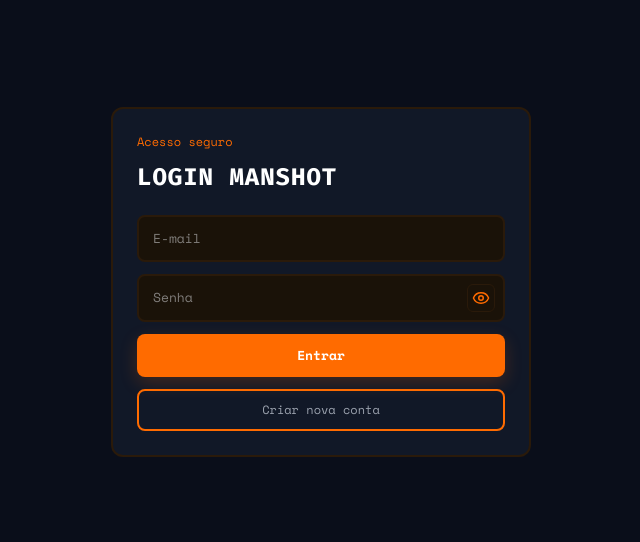
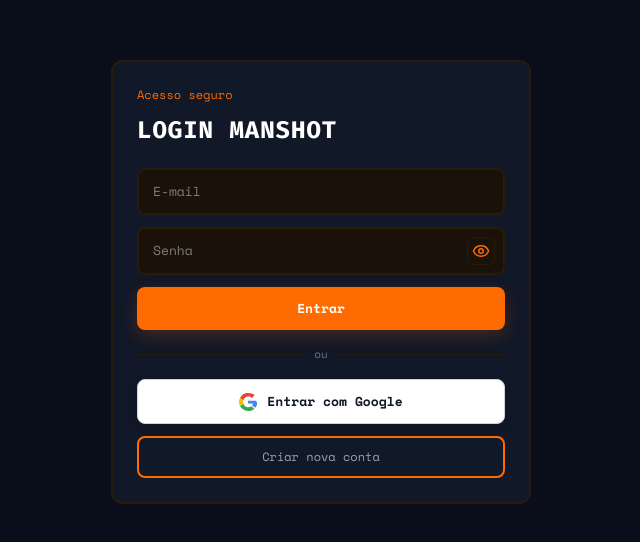
Before and after one commit to mandre-dev/manshot, a React (Vite) app in the folder dashboard/: page /login in a window 1280 px wide. Shown: the part 118-660 px from the top of the page, without its empty margins (319-959 px from the left). Built offline with nearby package versions, Linux system fonts and the light colour scheme.

Commit message:
feat: add google login flow

```diff
--- a/dashboard/src/pages/Login.jsx
+++ b/dashboard/src/pages/Login.jsx
@@ -1,7 +1,19 @@
 import { useEffect, useState } from 'react'
 import { useNavigate } from 'react-router-dom'
 import { Eye, EyeOff } from 'lucide-react'
-import { checkCredentials, login, register, saveToken } from '../services/api'
+import { useGoogleLogin } from '@react-oauth/google'
+import { checkCredentials, googleLogin, login, register, saveToken } from '../services/api'
+
+function GoogleMark() {
+  return (
+    <svg width="18" height="18" viewBox="0 0 48 48" aria-hidden="true">
+      <path fill="#EA4335" d="M24 9.5c4.2 0 7.5 1.3 10.2 3.8l7.6-7.6C37.2 1.8 31 0 24 0 14.8 0 6.8 5.3 2.7 13l8.8 6.8C13.5 13.4 18.2 9.5 24 9.5z" />
+      <path fill="#4285F4" d="M46.5 24.6c0-1.5-.1-2.6-.4-3.8H24v7.2h13c-.3 2-.8 3.6-2.1 4.9l8 6.2c4.7-4.4 7.6-10.9 7.6-18.5z" />
+      <path fill="#FBBC05" d="M11.5 28.8a14.5 14.5 0 0 1 0-9.6l-8.8-6.8A24 24 0 0 0 0 24c0 3.8.9 7.4 2.7 11.1l8.8-6.3z" />
+      <path fill="#34A853" d="M24 48c6.9 0 12.8-2.3 17.1-6.2l-8-6.2c-2.2 1.5-5.2 2.6-9.1 2.6-5.8 0-10.5-3.9-12.3-9.3l-8.8 6.7C6.8 42.7 14.8 48 24 48z" />
+    </svg>
+  )
+}
 
 const inputStyle = {
   background: '#1a1208',
@@ -25,7 +37,13 @@
   const [showPassword, setShowPassword] = useState(false)
   const [showConfirmPassword, setShowConfirmPassword] = useState(false)
   const [isPrimaryPressed, setIsPrimaryPressed] = useState(false)
+  const [isPrimaryHovered, setIsPrimaryHovered] = useState(false)
   const [isSecondaryPressed, setIsSecondaryPressed] = useState(false)
+  const [isSecondaryHovered, setIsSecondaryHovered] = useState(false)
+  const [isGoogleHovered, setIsGoogleHovered] = useState(false)
+  const [isGooglePressed, setIsGooglePressed] = useState(false)
+  const [isPasswordToggleHovered, setIsPasswordToggleHovered] = useState(false)
+  const [isConfirmToggleHovered, setIsConfirmToggleHovered] = useState(false)
   const [focusedField, setFocusedField] = useState('')
   const [hasInvalidCredentials, setHasInvalidCredentials] = useState(false)
   const [credentialStatus, setCredentialStatus] = useState('idle')
@@ -160,6 +178,28 @@
     setCredentialStatus('idle')
   }
 
+  const startGoogleLogin = useGoogleLogin({
+    scope: 'openid email profile',
+    onSuccess: async (tokenResponse) => {
+      setError('')
+      setLoading(true)
+      try {
+        const res = await googleLogin(tokenResponse.access_token)
+        saveToken(res.data.access_token)
+        navigate('/', { replace: true })
+      } catch (err) {
+        const apiMessage = err?.response?.data?.detail
+        setError(typeof apiMessage === 'string' && apiMessage.trim() ? apiMessage : 'Não foi possível entrar com Google')
+      } finally {
+        setLoading(false)
+      }
+    },
+    onError: () => {
+      setError('Falha ao autenticar com Google')
+      setLoading(false)
+    },
+  })
+
   return (
     <div style={{
       minHeight: '100vh',
@@ -221,7 +261,6 @@
                 position: 'absolute',
                 right: '10px',
                 top: '50%',
-                transform: 'translateY(-50%)',
                 background: '#1a1208',
                 border: '1px solid #2a1a0a',
                 borderRadius: '6px',
@@ -230,13 +269,18 @@
                 color: '#FF6B00',
                 display: 'flex',
                 alignItems: 'center',
-                justifyContent: 'center'
+                justifyContent: 'center',
+                transform: isPasswordToggleHovered ? 'translateY(calc(-50% - 1px)) scale(1.04)' : 'translateY(-50%) scale(1)',
+                boxShadow: isPasswordToggleHovered ? '0 6px 16px rgba(255,107,0,0.14)' : 'none',
+                transition: 'all 0.12s ease'
               }}
               onMouseEnter={e => {
+                setIsPasswordToggleHovered(true)
                 e.currentTarget.style.background = '#2a1a0a'
                 e.currentTarget.style.borderColor = '#FF6B0044'
               }}
               onMouseLeave={e => {
+                setIsPasswordToggleHovered(false)
                 e.currentTarget.style.background = '#1a1208'
                 e.currentTarget.style.borderColor = '#2a1a0a'
               }}
@@ -265,7 +309,6 @@
                   position: 'absolute',
                   right: '10px',
                   top: '50%',
-                  transform: 'translateY(-50%)',
                   background: '#1a1208',
                   border: '1px solid #2a1a0a',
                   borderRadius: '6px',
@@ -274,13 +317,18 @@
                   color: '#FF6B00',
                   display: 'flex',
                   alignItems: 'center',
-                  justifyContent: 'center'
+                  justifyContent: 'center',
+                  transform: isConfirmToggleHovered ? 'translateY(calc(-50% - 1px)) scale(1.04)' : 'translateY(-50%) scale(1)',
+                  boxShadow: isConfirmToggleHovered ? '0 6px 16px rgba(255,107,0,0.14)' : 'none',
+                  transition: 'all 0.12s ease'
                 }}
                   onMouseEnter={e => {
+                    setIsConfirmToggleHovered(true)
                     e.currentTarget.style.background = '#2a1a0a'
                     e.currentTarget.style.borderColor = '#FF6B0044'
                   }}
                   onMouseLeave={e => {
+                    setIsConfirmToggleHovered(false)
                     e.currentTarget.style.background = '#1a1208'
                     e.currentTarget.style.borderColor = '#2a1a0a'
                   }}
@@ -307,15 +355,64 @@
             cursor: 'pointer',
             opacity: loading ? 0.7 : 1,
             fontFamily: "'Space Mono', monospace",
-            transform: isPrimaryPressed ? 'scale(0.985)' : 'scale(1)',
-            boxShadow: isPrimaryPressed ? 'inset 0 0 0 2px #ff9a3d66' : '0 6px 18px #FF6B0033',
+            transform: isPrimaryPressed ? 'translateY(1px) scale(0.985)' : isPrimaryHovered ? 'translateY(-1px) scale(1.015)' : 'translateY(0) scale(1)',
+            boxShadow: isPrimaryPressed ? 'inset 0 0 0 2px #ff9a3d66' : isPrimaryHovered ? '0 10px 22px #FF6B0044' : '0 6px 18px #FF6B0033',
             transition: 'transform 0.08s ease, box-shadow 0.12s ease'
           }}
+            onMouseEnter={() => setIsPrimaryHovered(true)}
             onMouseDown={() => setIsPrimaryPressed(true)}
             onMouseUp={() => setIsPrimaryPressed(false)}
-            onMouseLeave={() => setIsPrimaryPressed(false)}>
+            onMouseLeave={() => {
+              setIsPrimaryPressed(false)
+              setIsPrimaryHovered(false)
+            }}>
             {loading ? (isRegisterMode ? 'Criando conta...' : 'Entrando...') : (isRegisterMode ? 'Criar conta' : 'Entrar')}
           </button>
+
+          {!isRegisterMode && (
+            <>
+              <div style={{ display: 'flex', alignItems: 'center', gap: '10px', margin: '4px 0' }}>
+                <div style={{ flex: 1, height: '1px', background: '#2a1a0a' }} />
+                <span style={{ color: '#6b7280', fontSize: '11px', fontFamily: "'Space Mono', monospace" }}>ou</span>
+                <div style={{ flex: 1, height: '1px', background: '#2a1a0a' }} />
+              </div>
+
+              <button
+                type="button"
+                disabled={loading}
+                onClick={() => startGoogleLogin()}
+                style={{
+                  background: isGooglePressed ? '#f7f7f7' : '#ffffff',
+                  color: '#111827',
+                  border: '1px solid #d1d5db',
+                  borderRadius: '8px',
+                  padding: '12px 16px',
+                  fontSize: '13px',
+                  fontWeight: '600',
+                  cursor: loading ? 'not-allowed' : 'pointer',
+                  opacity: loading ? 0.7 : 1,
+                  fontFamily: "'Space Mono', monospace",
+                  display: 'flex',
+                  alignItems: 'center',
+                  justifyContent: 'center',
+                  gap: '10px',
+                  transform: isGooglePressed ? 'translateY(1px) scale(0.99)' : isGoogleHovered ? 'translateY(-1px) scale(1.01)' : 'translateY(0) scale(1)',
+                  boxShadow: isGoogleHovered ? '0 10px 24px rgba(0,0,0,0.16)' : '0 4px 12px rgba(0,0,0,0.08)',
+                  transition: 'all 0.12s ease',
+                }}
+                onMouseEnter={() => setIsGoogleHovered(true)}
+                onMouseDown={() => setIsGooglePressed(true)}
+                onMouseUp={() => setIsGooglePressed(false)}
+                onMouseLeave={() => {
+                  setIsGoogleHovered(false)
+                  setIsGooglePressed(false)
+                }}
+              >
+                <GoogleMark />
+                <span>Entrar com Google</span>
+              </button>
+            </>
+          )}
 
           <button
             type="button"
@@ -329,15 +426,21 @@
               fontSize: '12px',
               cursor: 'pointer',
               fontFamily: "'Space Mono', monospace",
-              transform: isSecondaryPressed ? 'translateY(1px) scale(0.99)' : 'translateY(0) scale(1)',
+                transform: isSecondaryPressed ? 'translateY(1px) scale(0.99)' : isSecondaryHovered ? 'translateY(-1px) scale(1.01)' : 'translateY(0) scale(1)',
                 boxShadow: isSecondaryPressed
                 ? 'inset 0 0 0 2px #FF6B0088'
+                  : isSecondaryHovered
+                    ? '0 8px 20px rgba(255,107,0,0.16)'
                 : '0 0 0 0 #00000000',
               transition: 'all 0.12s ease'
             }}
+            onMouseEnter={() => setIsSecondaryHovered(true)}
             onMouseDown={() => setIsSecondaryPressed(true)}
             onMouseUp={() => setIsSecondaryPressed(false)}
-            onMouseLeave={() => setIsSecondaryPressed(false)}
+            onMouseLeave={() => {
+              setIsSecondaryPressed(false)
+              setIsSecondaryHovered(false)
+            }}
           >
             {isRegisterMode ? 'Já tenho conta' : 'Criar nova conta'}
           </button>
--- a/dashboard/src/services/api.js
+++ b/dashboard/src/services/api.js
@@ -35,6 +35,7 @@
 export const register = (email, password) => api.post('/auth/register', { email, password })
 export const checkCredentials = (email, password) => api.post('/auth/check-credentials', { email, password })
 export const getMe = () => api.get('/auth/me')
+export const googleLogin = (accessToken) => api.post('/auth/google', { access_token: accessToken })
 
 // ── Contatos ────────────────────────────────────────
 export const getContacts = () => api.get('/contacts/')
```
Also changed, not shown: 2 other files (tests, documents, lock files or other folders). Lines whose indentation alone changed are shown as unchanged.
